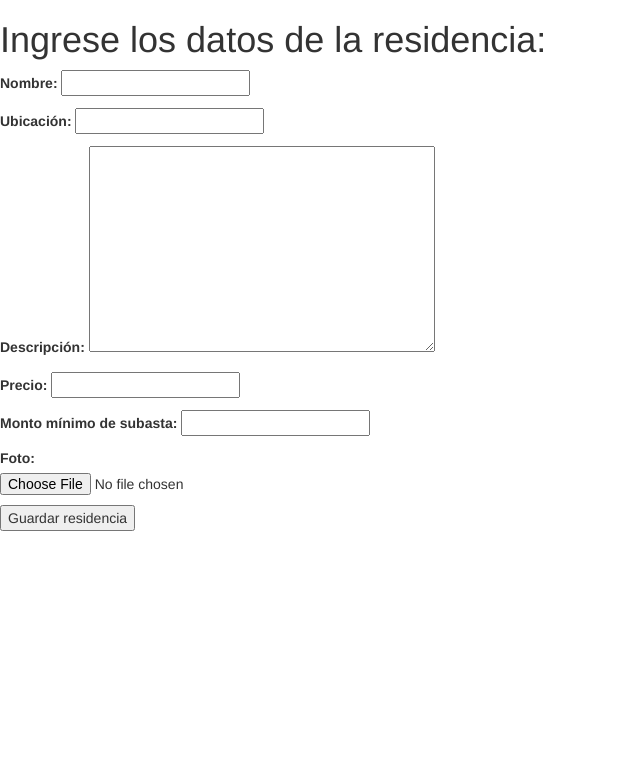
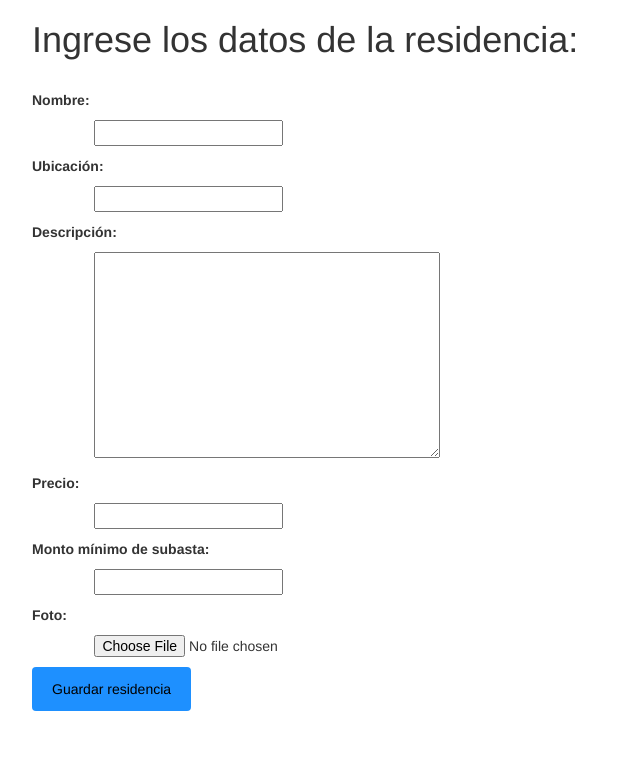
Before and after one commit to bdgarcia/lpcoding_hsh, a Django app: page /alta_residencia/ in a window 1280 px wide. Shown: the part 51-826 px from the top of the page, without its empty margins (0-640 px from the left). Before the commit the page ends 582 px from the top, so only its background shows below. Run offline with Django 3.2, Linux system fonts and the light colour scheme; some libraries are stand-ins or nearby versions.

Commit message:
Progreso del CSS del formulario alta de residencia

```diff
--- /dev/null
+++ b/application/static/hsh_css/alta_residencia.css
@@ -0,0 +1,23 @@
+.container-form {
+    padding-left: 2.5%;
+    padding-top:0px;
+    padding-bottom:5%
+}
+
+.container-field{
+    padding-bottom: 10px;
+}
+
+.container-widget{
+    padding-left: 5%;
+    padding-top: 10px;
+}
+
+.submitButton{
+    background-color: dodgerblue;
+    color: black;
+    padding: 12px 20px;
+    border: none;
+    border-radius: 4px;
+    cursor: pointer;
+}
--- a/application/templates/alta_residencia.html
+++ b/application/templates/alta_residencia.html
@@ -1,26 +1,31 @@
 {% extends "base.html" %}
 {% load static %}
 <html>
-    <head>
-        <title>Home Switch Home</title>
-    </head>
-    <body>
 
-        <div class="content container">
-            <div class="row">
+<head>
+    <title>Home Switch Home</title>
+</head>
 
+<body>
 
-                <div class="col-md-8">
-                    {% block content %}
-                    <h1>Ingrese los datos de la residencia: </h1>
-                    <form method="POST" enctype="multipart/form-data">{% csrf_token %}
-                        {{form.as_p}}
-                        <button type='submit'>Guardar residencia</button>
-                    </form>
-                    {% endblock %}
+    {% block content %}
+    <link rel="stylesheet" href="{% static 'hsh_css/alta_residencia.css' %}" />
+    <div class=" container-form">
+        <h1>Ingrese los datos de la residencia: </h1><br>
+        <form method="POST" enctype="multipart/form-data">{% csrf_token %}
+            <!--    {{form.as_p}} //queda reemplazado temporalmente por el css-->
+            {% for field in form %}
+            <div class="container-field">
+                <strong>{{field.label}}: </strong>
+                <div class="container-widget">
+                    {{field}}
                 </div>
             </div>
-        </div>
+            {% endfor %}
+            <button type='submit' class="submitButton">Guardar residencia</button>
+    </div>
+    </form>
+    {% endblock %}
 
-    </body>
+</body>
 </html>
```
Also changed, not shown: application/static/media/Casa_Playa-La_Costa.jpg (added), application/static/media/Test-rwar.jpg (added), db.sqlite3.
